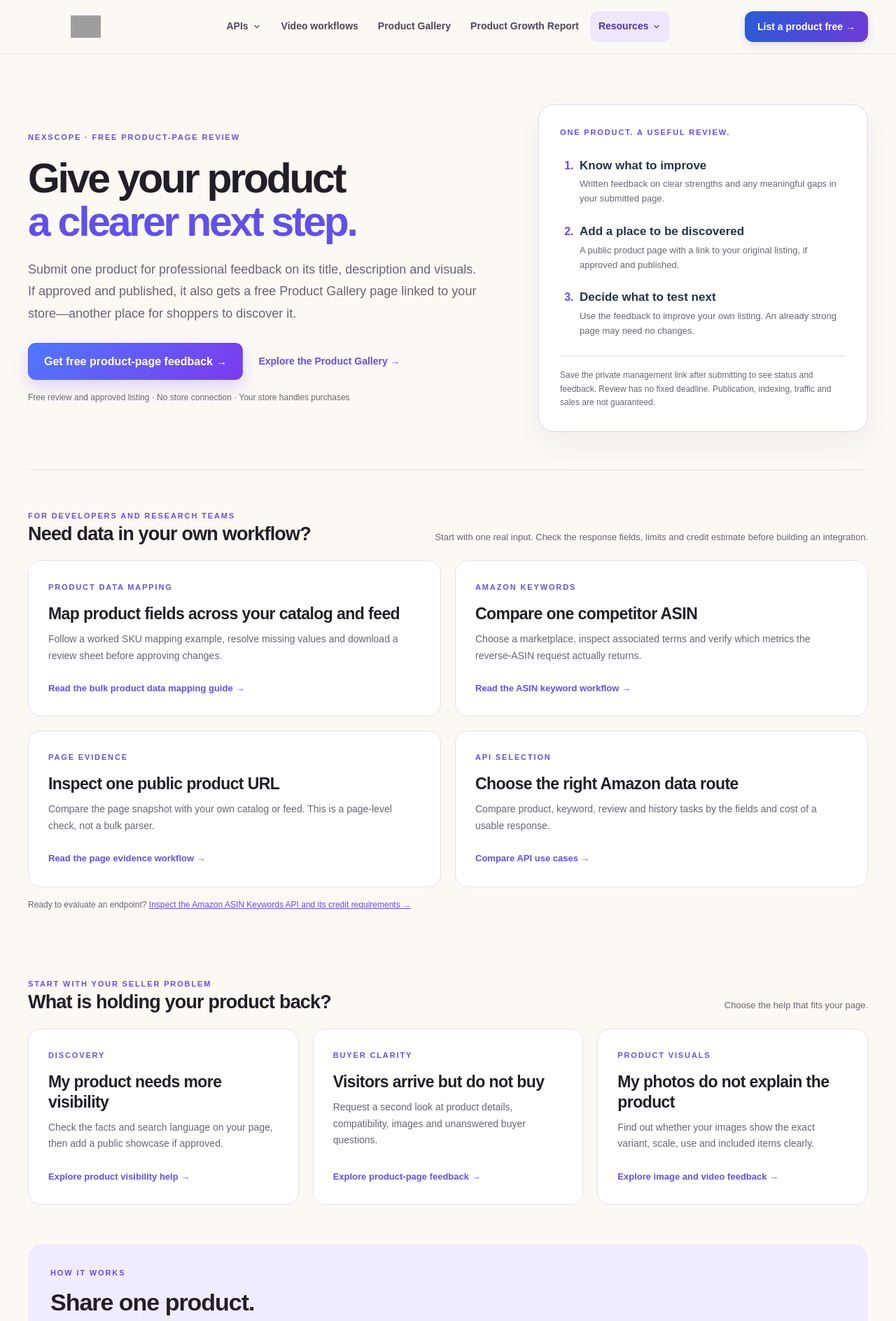
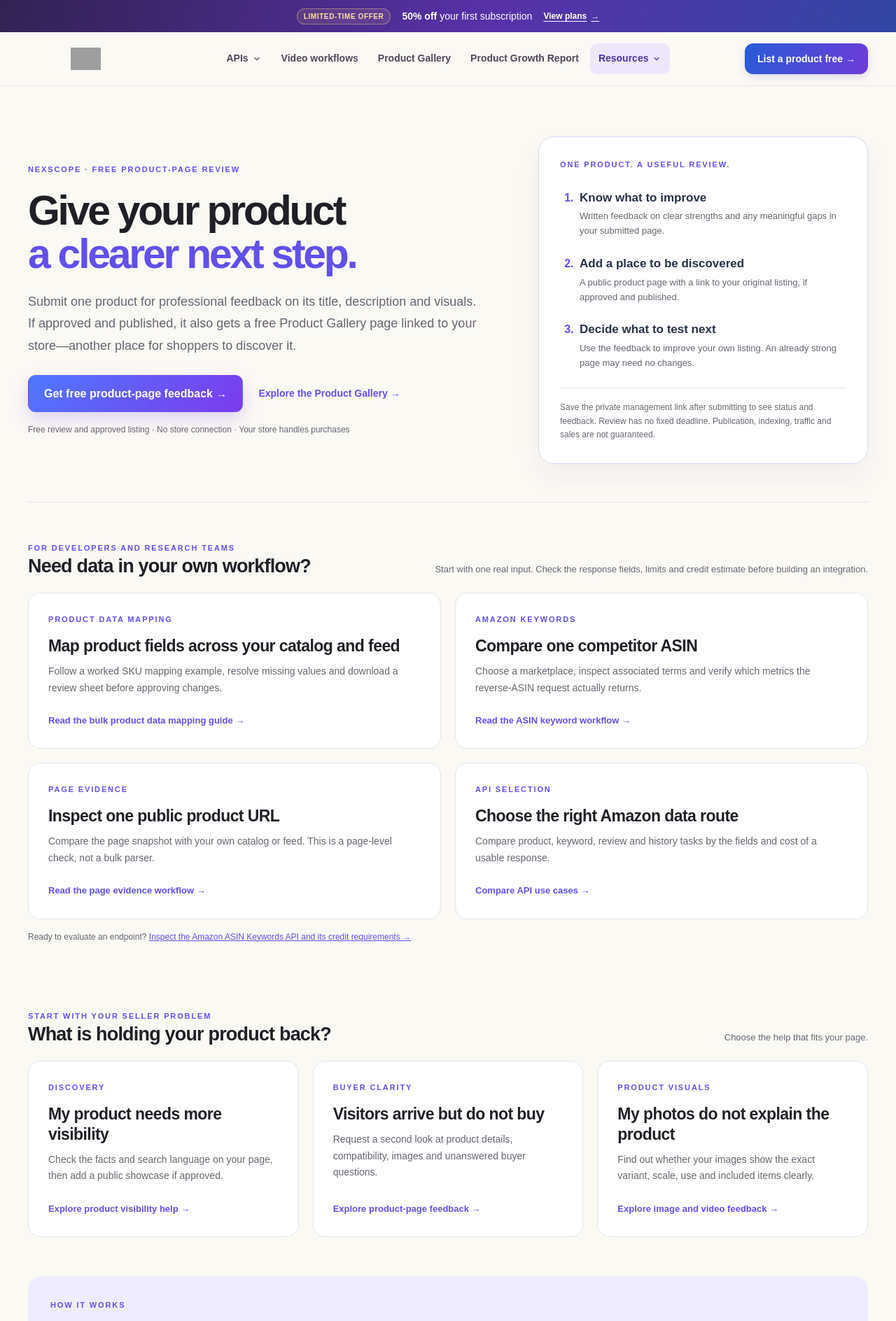
Before and after one commit to nexscope-ai/ecommerce-ai-tools, a Jekyll site: the page built from docs/index.md, in a window 1280 px wide. Shown: the top 1888 px of the page at 70% size. Built offline with Jekyll 4.4.1, drawn with Linux system fonts in a browser that asks for light colours.

Commit message:
Add shared first-subscription offer banner

```diff
--- a/docs/_includes/site-header.html
+++ b/docs/_includes/site-header.html
@@ -1,4 +1,10 @@
-<header class="trends-header"><div class="wrap">
+<header class="trends-header">
+<a class="subscription-offer" href="https://www.nexscope.ai/pricing?co-from=learn" data-track="start_using" data-subscription-offer="" data-cta-placement="subscription-banner" target="_blank" rel="noopener">
+  <span class="subscription-offer-badge">Limited-time offer</span>
+  <span class="subscription-offer-message"><strong>50% off</strong> your first subscription</span>
+  <span class="subscription-offer-action">View plans <span aria-hidden="true">→</span></span>
+</a>
+<div class="wrap">
   <a class="brand" href="https://learn.nexscope.ai/" aria-label="Nexscope learning home"><img src="https://learn.nexscope.ai/logo.png" alt="Nexscope" width="165" height="32"></a>
   <button class="primary-menu-toggle" type="button" aria-expanded="false" aria-controls="primary-navigation" aria-label="Open navigation menu"><span aria-hidden="true"></span><span aria-hidden="true"></span><span aria-hidden="true"></span></button>
   <nav class="primary-navigation" id="primary-navigation" aria-label="Primary navigation">
--- a/docs/_layouts/default.html
+++ b/docs/_layouts/default.html
@@ -164,12 +164,12 @@
     {% if page.seller_help_page %}<link rel="stylesheet" href="{{ '/assets/seller-help.css' | relative_url }}?v=1">{% endif %}
     {% if page.audit_tool %}<link rel="stylesheet" href="{{ '/assets/ecommerce-audit-tool.css' | relative_url }}?v=1">{% endif %}
     {% if page.not_found_page %}<link rel="stylesheet" href="{{ '/assets/not-found.css' | relative_url }}?v=2">{% endif %}
-    <link rel="stylesheet" href="{{ '/assets/primary-navigation.css' | relative_url }}?v=8">
+    <link rel="stylesheet" href="{{ '/assets/primary-navigation.css' | relative_url }}?v=9">
     <script src="{{ '/assets/trends.js' | relative_url }}?v=20" defer></script>
     {% unless page.private_page %}
     <script src="{{ '/assets/traffic-attribution.js' | relative_url }}?v=1" defer></script>
     <script src="{{ '/assets/analytics.js' | relative_url }}?v=10" defer></script>
-    <script src="/learn-feature-analytics.js?v=1" defer></script>
+    <script src="/learn-feature-analytics.js?v=2" defer></script>
     <script src="https://analytics.ahrefs.com/analytics.js" data-key="q6pDSjaAKMskPeTdzPWCtQ" async></script>
     {% endunless %}
     <link rel="icon" href="https://learn.nexscope.ai/favicon.png">
--- a/docs/assets/primary-navigation.css
+++ b/docs/assets/primary-navigation.css
@@ -1,5 +1,5 @@
 /* Keep the Jekyll and generated Data API pages aligned with the React Learn header. */
-.trends-header { position: relative; z-index: 12; background: #fbf9f4; border-bottom: 1px solid #e7e1eb; color: #211f26; font-family: Arial, Helvetica, sans-serif; }
+.trends-header { --subscription-offer-height: 46px; position: relative; z-index: 12; background: #fbf9f4; border-bottom: 1px solid #e7e1eb; color: #211f26; font-family: Arial, Helvetica, sans-serif; }
 .trends-header > .wrap { position: static; display: flex; align-items: center; justify-content: space-between; flex-wrap: nowrap; gap: 24px; width: min(1200px, calc(100% - 64px)); min-height: 76px; margin-inline: auto; padding: 0; }
 .trends-header .brand { flex: none; line-height: 0; }
 .trends-header .brand img { display: block; width: 165px; height: 32px; object-fit: contain; }
@@ -47,7 +47,7 @@
 @media (max-width: 1050px) {
   .trends-header > .wrap { width: calc(100% - 36px); min-height: 72px; padding: 0; }
   .trends-header .primary-menu-toggle { position: relative; z-index: 52; display: grid; place-content: center; gap: 5px; flex: none; width: 46px; height: 46px; margin-left: auto; padding: 0; border: 1px solid #ddd8e8; border-radius: 12px; background: #fff; color: #211f26; cursor: pointer; }
-  .trends-header .primary-navigation { display: none; position: absolute; z-index: 50; top: 100%; left: 0; right: 0; width: auto; max-height: calc(100dvh - 72px); overflow-y: auto; margin: 0; padding: 12px 18px 20px; border: 0; border-bottom: 1px solid #ddd8e8; border-radius: 0; background: #fbf9f4; box-shadow: 0 16px 24px rgb(33 31 38 / 10%); visibility: visible; opacity: 1; pointer-events: auto; transform: none; backdrop-filter: none; }
+  .trends-header .primary-navigation { display: none; position: absolute; z-index: 50; top: 100%; left: 0; right: 0; width: auto; max-height: calc(100dvh - 72px - var(--subscription-offer-height)); overflow-y: auto; margin: 0; padding: 12px 18px 20px; border: 0; border-bottom: 1px solid #ddd8e8; border-radius: 0; background: #fbf9f4; box-shadow: 0 16px 24px rgb(33 31 38 / 10%); visibility: visible; opacity: 1; pointer-events: auto; transform: none; backdrop-filter: none; }
   .trends-header .primary-navigation.is-open { display: block; }
   .trends-header .primary-navigation > ul { display: flex; flex-direction: column; align-items: stretch; gap: 2px; max-width: 1200px; margin-inline: auto; }
   .trends-header .primary-navigation > ul > li { width: 100%; }
@@ -60,3 +60,16 @@
 @media (max-width: 700px) { .trends-page .learn-site-footer .resource-footer { width: calc(100% - 36px); } .trends-page .learn-site-footer nav { gap: 18px; } }
 @media (max-width: 440px) { .trends-header .brand img { width: 140px; height: auto; } }
 @media (prefers-reduced-motion: reduce) { .trends-header .primary-menu-toggle span, .trends-header .primary-navigation summary svg { transition: none; } }
+
+/* First-subscription promotion shared by article and generated directory headers. */
+.trends-header .subscription-offer { display: flex; align-items: center; justify-content: center; flex-wrap: wrap; gap: 8px 16px; min-height: var(--subscription-offer-height); padding: 10px 18px; background: linear-gradient(110deg, #322253, #5831a8 55%, #3146a4); color: #fff; font-size: 14px; line-height: 1.5; text-align: center; text-decoration: none; }
+.subscription-offer .subscription-offer-badge { padding: 3px 9px; border: 1px solid #f7d48866; border-radius: 999px; background: #f7d4881a; color: #ffe1a3; font-size: 10px; font-weight: 700; letter-spacing: .06em; text-transform: uppercase; white-space: nowrap; }
+.subscription-offer-message strong { font-weight: 800; }
+.subscription-offer-action { display: inline-flex; align-items: center; gap: 6px; font-size: 12px; font-weight: 700; white-space: nowrap; }
+.subscription-offer:hover .subscription-offer-action { text-decoration: underline; text-underline-offset: 3px; }
+.subscription-offer:focus-visible { outline: 3px solid #ffe1a3; outline-offset: -4px; }
+@media (max-width: 600px) {
+  .trends-header { --subscription-offer-height: 72px; }
+  .trends-header .subscription-offer { column-gap: 10px; font-size: 13px; }
+  .subscription-offer-message { width: 100%; order: -1; }
+}
```
Also changed, not shown: scripts/learn-data-shell.mjs (+7 -1 lines).
